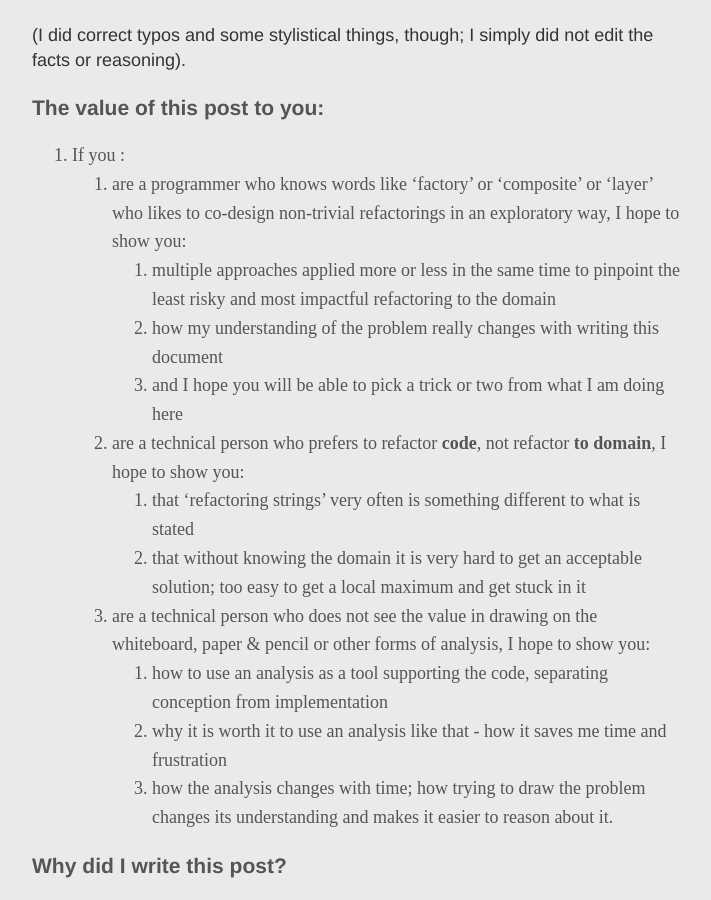
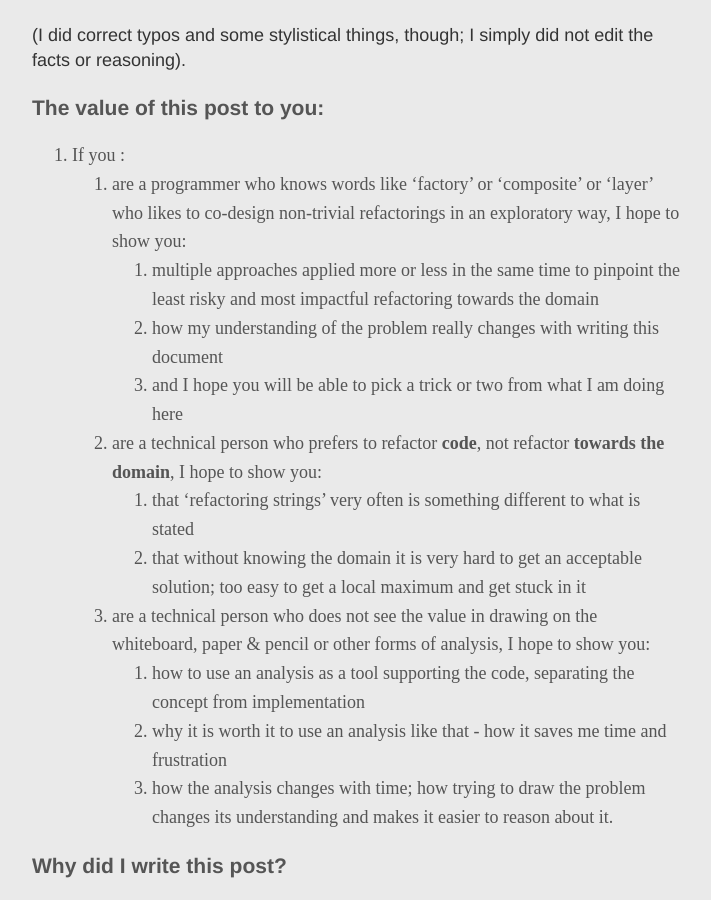
Before and after one commit to ljzolw/ljzolw.github.io, a Jekyll site: the page built from _posts/2016-12-13-to-refactor-some-strings.md, in a window 1280 px wide and 900 px high, scrolled down 590 px. Shown: the whole window, without its empty margins (283-994 px from the left). Built offline with Jekyll 4.4.1, drawn with Linux system fonts in a browser that asks for light colours.

Commit message:
Minor minor edit.

```diff
--- a/_posts/2016-12-13-to-refactor-some-strings.md
+++ b/_posts/2016-12-13-to-refactor-some-strings.md
@@ -18,14 +18,14 @@ _This analysis is not refined on purpose. I am making things up while I am writi
 
 1. If you :
     1. are a programmer who knows words like 'factory' or 'composite' or 'layer' who likes to co-design non-trivial refactorings in an exploratory way, I hope to show you:
-        1. multiple approaches applied more or less in the same time to pinpoint the least risky and most impactful refactoring to the domain
+        1. multiple approaches applied more or less in the same time to pinpoint the least risky and most impactful refactoring towards the domain
         2. how my understanding of the problem really changes with writing this document
         3. and I hope you will be able to pick a trick or two from what I am doing here
-    2. are a technical person who prefers to refactor **code**, not refactor **to domain**, I hope to show you:
+    2. are a technical person who prefers to refactor **code**, not refactor **towards the domain**, I hope to show you:
         1. that 'refactoring strings' very often is something different to what is stated
         2. that without knowing the domain it is very hard to get an acceptable solution; too easy to get a local maximum and get stuck in it
     3. are a technical person who does not see the value in drawing on the whiteboard, paper & pencil or other forms of analysis, I hope to show you:
-        1. how to use an analysis as a tool supporting the code, separating conception from implementation
+        1. how to use an analysis as a tool supporting the code, separating the concept from implementation
         2. why it is worth it to use an analysis like that - how it saves me time and frustration
         3. how the analysis changes with time; how trying to draw the problem changes its understanding and makes it easier to reason about it.
 
```
